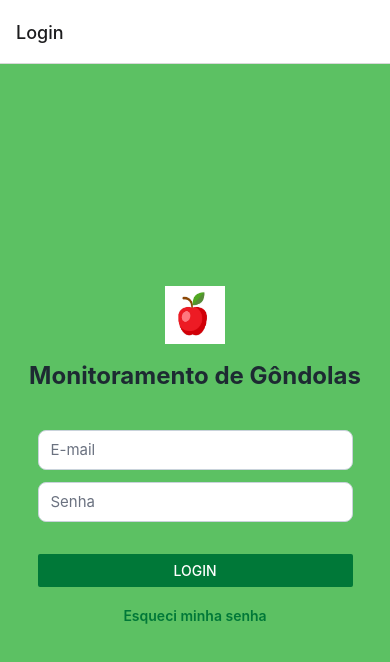
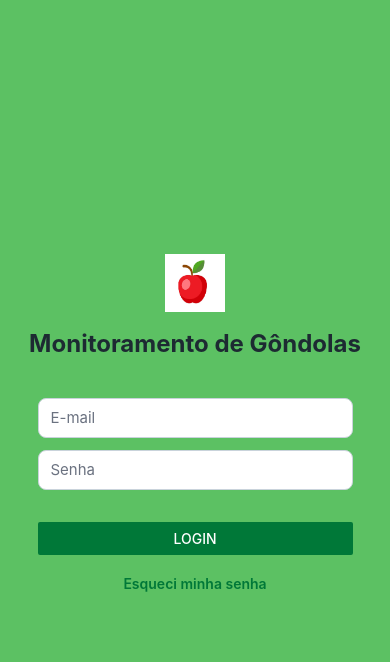
Before and after one commit to Natan-Souz/monitoramento-hortifruti, a React Native app: screen /Login in a window 390 px wide. Shown: the top 662 px of the page. Built offline with nearby package versions, Linux system fonts and the light colour scheme.

Commit message:
removendo header navigator

```diff
--- a/App.js
+++ b/App.js
@@ -1,7 +1,7 @@
 import { StatusBar } from 'expo-status-bar';
 import { StyleSheet, Text, View } from 'react-native';
 import Login from './src/view/login/login';
-import Home from './src/view/login/home';
+import Home from './src/view/home';
 import { NavigationContainer } from '@react-navigation/native';
 import { createStackNavigator } from '@react-navigation/stack';
 
@@ -10,7 +10,9 @@ const Stack = createStackNavigator();
 export default function App() {
   return (
     <NavigationContainer>
-      <Stack.Navigator>
+      <Stack.Navigator screenOptions={{
+        headerShown: false
+      }}>
         <Stack.Screen name="Login" component={Login} />
         <Stack.Screen name="Home" component={Home} />
       </Stack.Navigator>
--- a/src/view/login/home.js
+++ b/src/view/home.js
@@ -1,12 +1,10 @@
 import React from 'react';
 import { View, Text } from 'react-native';
 
-const Home = () => {
+export default function Home() {
   return (
     <View>
       <Text>Tela de Home</Text>
     </View>
   );
 };
-
-export default Home;
--- a/src/view/login/login.js
+++ b/src/view/login/login.js
@@ -17,13 +17,15 @@ const validationSchema = Yup.object().shape({
 export default function Login() {
   const navigation = useNavigation();
 
-  const handleLogin = (values) => {
-    if (values.email === 'email@email.com' && values.password === '123456') {
-      navigation.navigate('Home');
-    } else {
-      console.log('Credenciais incorretas. Tente novamente.');
-    }
-  };
+  const handleLogin = (values) => console.log(values);
+
+  // const handleLogin = (values) => {
+  //   if (values.email === 'email@email.com' && values.password === '123456') {
+  //     navigation.navigate('./home.js');
+  //   } else {
+  //     console.log('Credenciais incorretas. Tente novamente.');
+  //   }
+  // };
 
   return (
     <View style={styles.container}>
@@ -72,7 +74,7 @@ export default function Login() {
                 {errors.password && <Text style={styles.errorText}>{errors.password}</Text>}
               </View>
               <View style={styles.formAction}>
-                <Button title="Login" onPress={handleSubmit} color="#007838" />
+                <Button title="Login" onPress={handleSubmit} style={styles.button} color="#007838"/>
               </View>
               <Text style={styles.formLink}>Esqueci minha senha</Text>
             </>
@@ -136,5 +138,6 @@ const styles = StyleSheet.create({
   errorText: {
     color: 'red',
     marginTop: 5,
+    fontWeight: '700',
   },
 });
```
Also changed, not shown: 1 other file (tests, documents, lock files or other folders).
